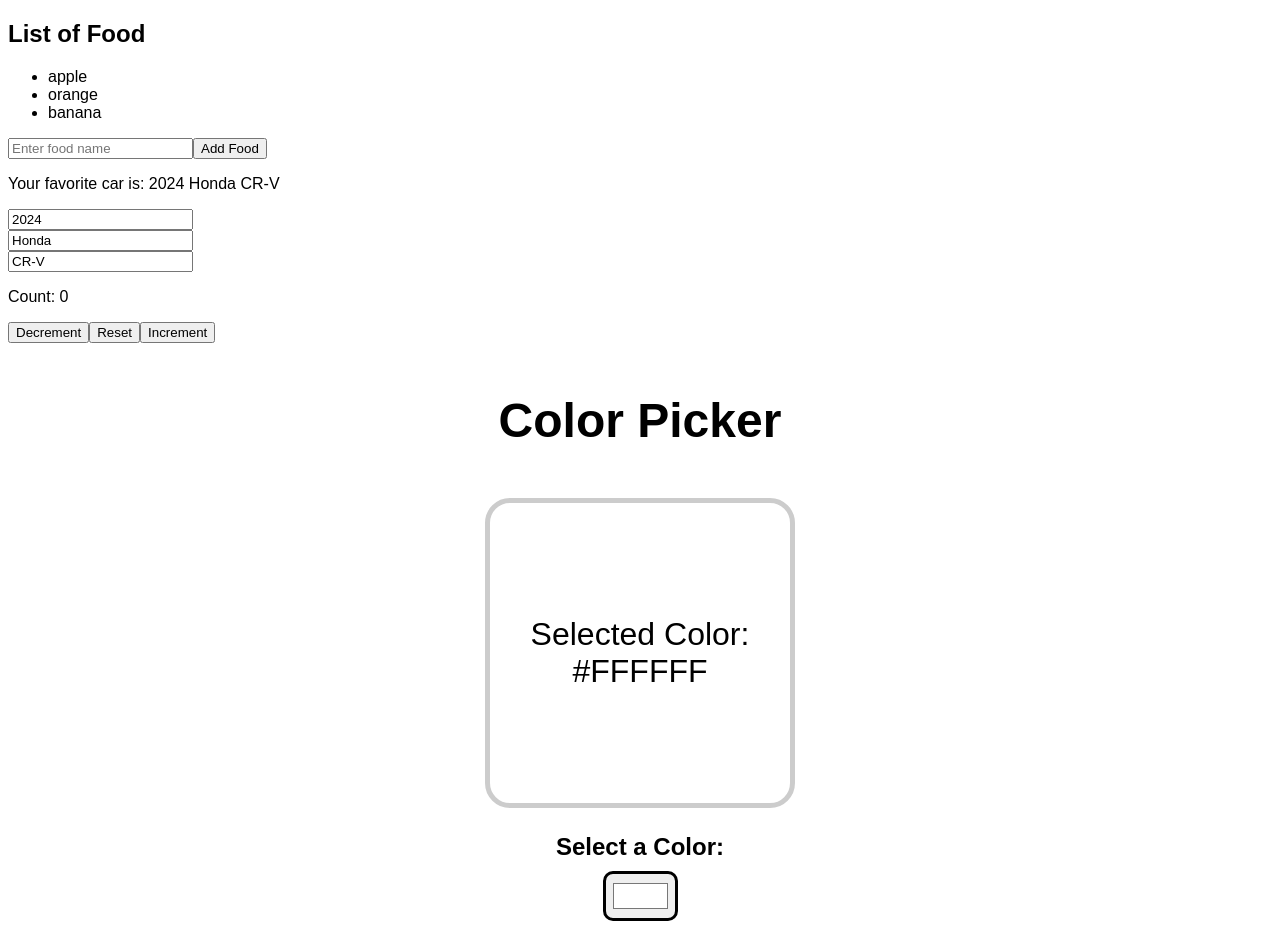
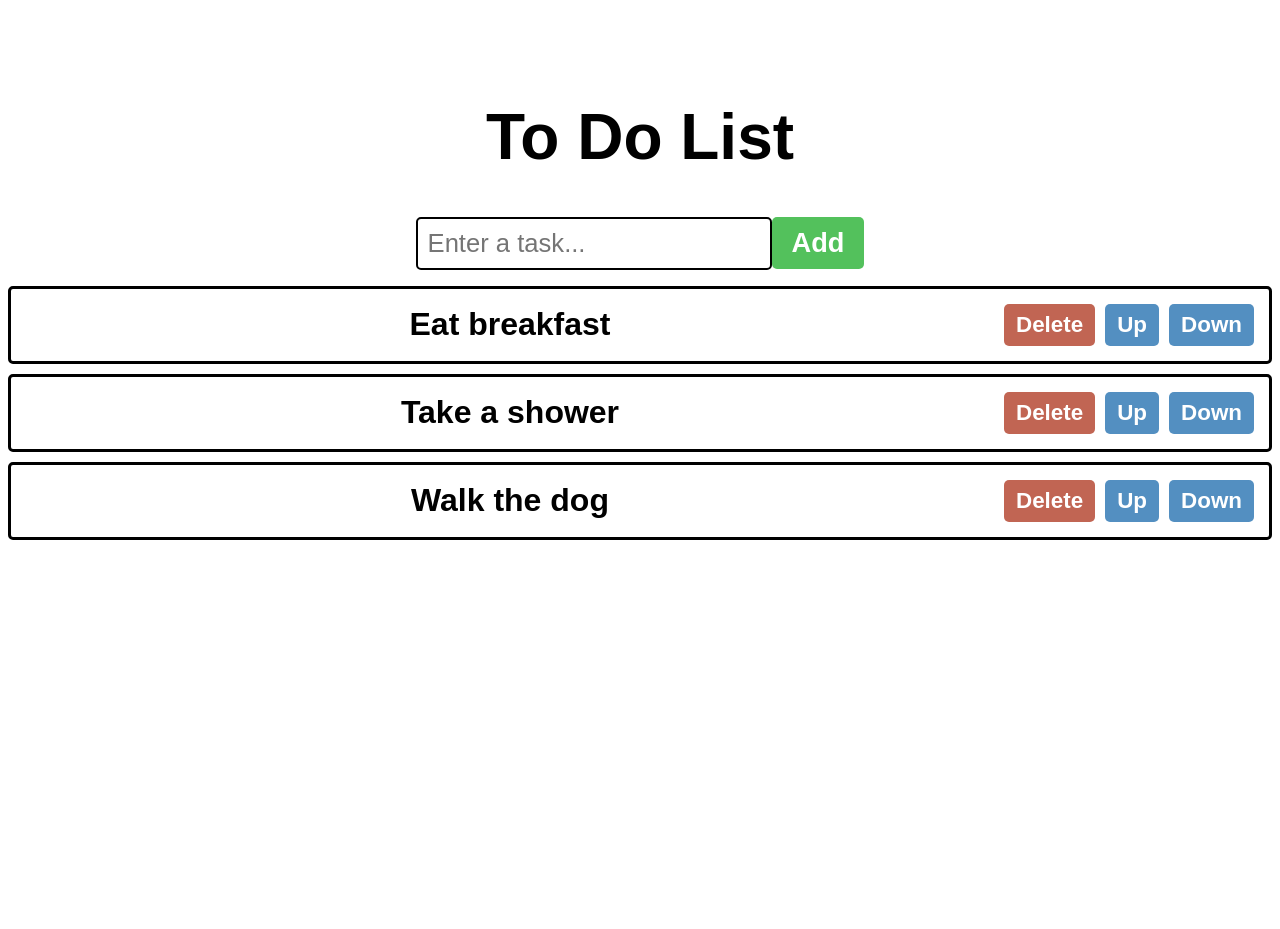
Before and after one commit to connie-feng/my-react-app, a React (Vite) app: page / in a window 1280 px wide. After the commit the page ends 800 px from the top, so only its background shows below. Built offline with nearby package versions, Linux system fonts and the light colour scheme.

Commit message:
Make a to do list app with react

```diff
--- a/src/App.jsx
+++ b/src/App.jsx
@@ -1,18 +1,20 @@
-import ColorPicker from './ColorPicker.jsx'
-import Counter from './Counter.jsx'
-import Car from './Car.jsx'
-import FoodList from './FoodList.jsx'
+// import ColorPicker from './ColorPicker.jsx'
+// import Counter from './Counter.jsx'
+// import Car from './Car.jsx'
+// import FoodList from './FoodList.jsx'
+import ToDoList from './ToDoList.jsx'
 
 function App() {
 
 
   return (
-    <>
-      <FoodList />
-      <Car />
-      <Counter />
-      <ColorPicker />
-    </>
+    <ToDoList />
+    // <>
+    //   <FoodList />
+    //   <Car />
+    //   <Counter />
+    //   <ColorPicker />
+    // </>
   )
 }
 
--- /dev/null
+++ b/src/ToDoList.jsx
@@ -0,0 +1,79 @@
+import React, { useState } from 'react';
+
+function ToDoList() {
+
+  const [tasks, setTasks] = useState(["Eat breakfast", "Take a shower", "Walk the dog"]);
+  const [newTask, setNewTask] = useState("");
+
+  function handleInputChange(event) {
+    setNewTask(event.target.value);
+  }
+
+  function addTask() {
+    if(newTask.trim() !== "") {
+      setTasks(t => [...t, newTask]);
+      setNewTask("");
+    }
+  }
+
+  function deleteTask(index) {
+    const updatedTasks = tasks.filter((_, i) => i !== index)
+    setTasks(updatedTasks);
+  }
+
+  function moveTaskUp(index) {
+    if(index > 0) {
+      const updatedTasks = [...tasks];
+      [updatedTasks[index], updatedTasks[index - 1]] = [updatedTasks[index - 1], updatedTasks[index]];
+      setTasks(updatedTasks);
+    }
+  }
+
+  function moveTaskDown(index) {
+    if(index < tasks.length - 1) {
+      const updatedTasks = [...tasks];
+      [updatedTasks[index], updatedTasks[index + 1]] = [updatedTasks[index + 1], updatedTasks[index]];
+      setTasks(updatedTasks);
+    }
+  }
+
+  return(
+    <div className="to-do-list">
+      <h1>To Do List</h1>
+
+      <div>
+        <input
+          type="text"
+          placeholder="Enter a task..."
+          value={newTask}
+          onChange={handleInputChange}
+        />
+        <button className="add-button" onClick={addTask} >
+          Add
+        </button>
+      </div>
+
+      <ol>
+        {tasks.map((task, index) =>
+          <li key={index}>
+            <span className="text">{task}</span>
+            <button className="delete-button"
+              onClick={() => deleteTask(index)}>
+              Delete
+            </button>
+            <button className="move-button"
+              onClick={() => moveTaskUp(index)}>
+              Up
+            </button>
+            <button className="move-button"
+              onClick={() => moveTaskDown(index)}>
+              Down
+            </button>
+          </li>)}
+      </ol>
+
+    </div>
+  );
+
+}
+export default ToDoList
--- a/src/index.css
+++ b/src/index.css
@@ -1,4 +1,4 @@
-body{
+/*body{
   font-family: Arial, sans-serif;
 }
 
@@ -43,4 +43,81 @@
   padding: 5px;
   border-radius: 10px;
   border: 3px solid black;
+}*/
+
+.to-do-list {
+  font-family: Arial, sans-sarif;
+  text-align: center;
+  margin-top: 100px;
 }
+
+h1 {
+  font-size: 4rem;
+}
+
+button {
+  font-size: 1.7rem;
+  font-weight: bold;
+  padding: 10px 20px;
+  color: white;
+  border: none;
+  border-radius: 5px;
+  cursor: pointer;
+  transition: background-color 0.5s ease;
+}
+
+.add-button {
+  background-color: hsl(125, 47%, 54%);
+
+  &:hover {
+    background-color: hsl(125, 47%, 44%);
+  }
+}
+
+.delete-button {
+  background-color: hsl(10, 47%, 54%);
+
+  &:hover {
+    background-color: hsl(10, 47%, 44%);
+  }
+}
+
+.move-button {
+  background-color: hsl(207, 47%, 54%);
+
+  &:hover {
+    background-color: hsl(207, 47%, 44%);
+  }
+}
+
+input[type="text"] {
+  font-size: 1.6rem;
+  padding: 10px;
+  border: 2px solid black;
+  border-radius: 5px;
+}
+
+ol {
+  padding: 0;
+}
+
+li {
+  font-size: 2rem;
+  font-weight: bold;
+  padding: 15px;
+  margin-bottom: 10px;
+  border: 3px solid black;
+  border-radius: 5px;
+  display: flex;
+  align-items: center;
+}
+
+.text {
+  flex: 1;
+}
+
+.delete-button, .move-button {
+  padding: 8px 12px;
+  font-size: 1.4rem;
+  margin-left: 10px;
+}
```
